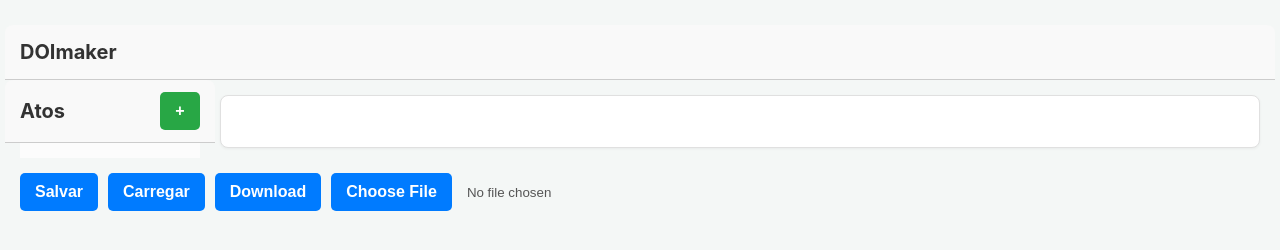
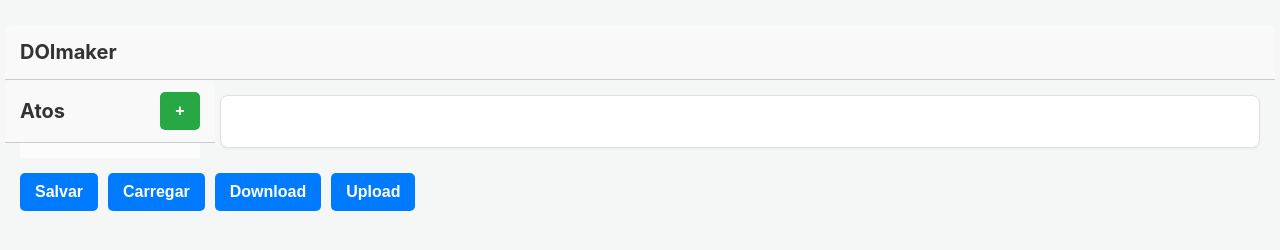
Before and after one commit to andreqlsilva/doimaker, a plain HTML site: page index.html in a window 1280 px wide. Drawn offline with Linux system fonts and the light colour scheme.

Commit message:
refactor: implement upload button with hidden file picker

```diff
--- a/doimaker.js
+++ b/doimaker.js
@@ -939,13 +939,13 @@ class FilePicker extends UIComponent {
   get file() {
     return this.html.files[0];
   }
+  trigger() { this.html.click(); }
 }
 
 class JsonFilePicker extends FilePicker {
   static className = "JsonFilePicker";
-  constructor(title) {
+  constructor() {
     super();
-    this.title = title ?? "Upload";
     this.html.accept = ".json";
   }
   setAction(actionFunction) {
@@ -1851,16 +1851,20 @@ class DoiMaker {
     this.saveButton = new ControlButton("Salvar");
     this.resumeButton = new ControlButton("Carregar");
     this.downloadButton = new ControlButton("Download");
-    this.filePicker = new JsonFilePicker("Upload");
+    this.filePicker = new JsonFilePicker();
+    this.uploadButton = new ControlButton("Upload");
     this.saveButton.setAction(() => this.save());
     this.downloadButton.setAction(() => this.download());
     this.resumeButton.setAction(() => this.resume());
+    this.uploadButton.setAction(() => this.filePicker.trigger());
     this.filePicker.setAction(async () => this.upload());
     this.btnLine = new Row();
     this.btnLine.add(this.saveButton);
     this.btnLine.add(this.resumeButton);
     this.btnLine.add(this.downloadButton);
     this.btnLine.add(this.filePicker);
+    this.filePicker.hide();
+    this.btnLine.add(this.uploadButton);
     this.container = new TitledBlock("DOImaker");
     this.container.add(this.pager);
     this.container.add(this.btnLine);
@@ -1951,11 +1955,29 @@ class DoiMaker {
   save() { saveObject(this.object,"draftDoi"); }
   download() { downloadObject(this.object,"doi.json"); }
   resume() { this.load(loadObject("draftDoi").declaracoes); }
-  async upload() {
+
+  // My simple idea for an upload...
+  /*async upload() {
     const file = this.filePicker.file;
     const obj = await readJson(file);
     this.load(obj.declaracoes);
-  }
+  }*/
+
+  // ...and the AI-advised version
+  async upload() {
+    const file = this.filePicker.file;
+    if (!file) {
+      console.log("No file selected.");
+      return;
+    }
+    try {
+      const obj = await readJson(file);
+      if (obj && obj.declaracoes) this.load(obj.declaracoes);
+      else console.error("No DOI found.");
+    } catch (error) {
+      console.error("Couldn't read file:", error);
+    }
+  }
 
   init() {
     document.getElementById("app").appendChild(this.view.html);
--- a/styles.css
+++ b/styles.css
@@ -207,43 +207,6 @@ h3.HeaderElement {
   transform: translateY(1px);
 }
 
-/* --- JsonFilePicker Simple Styling --- */
-
-/* 1. This styles the "Choose File" button */
-.JsonFilePicker::file-selector-button {
-  /* Copy styles from .ControlButton */
-  padding: 10px 15px;
-  border: none;
-  border-radius: 5px;
-
-  background-color: #007bff;
-  color: white;
-
-  font-weight: 600;
-  font-size: 1rem;
-  cursor: pointer;
-  transition: background-color 0.2s ease;
-
-  /* Add some margin to separate it from the text */
-  margin-right: 15px;
-}
-
-.JsonFilePicker::file-selector-button:hover {
-  background-color: #0056b3;
-}
-
-/* 2. This cleans up the file input's default "input field" look */
-.JsonFilePicker {
-  /* Remove the default input styles */
-  background-color: transparent;
-  border: none;
-  padding: 0;
-  width: auto; /* Let it size to its content */
-
-  /* Style the "No file chosen" text */
-  color: #555;
-}
-
 /* === COMPOSITE COMPONENTS === */
 
 /* Blocks with a distinct header bar */
```
